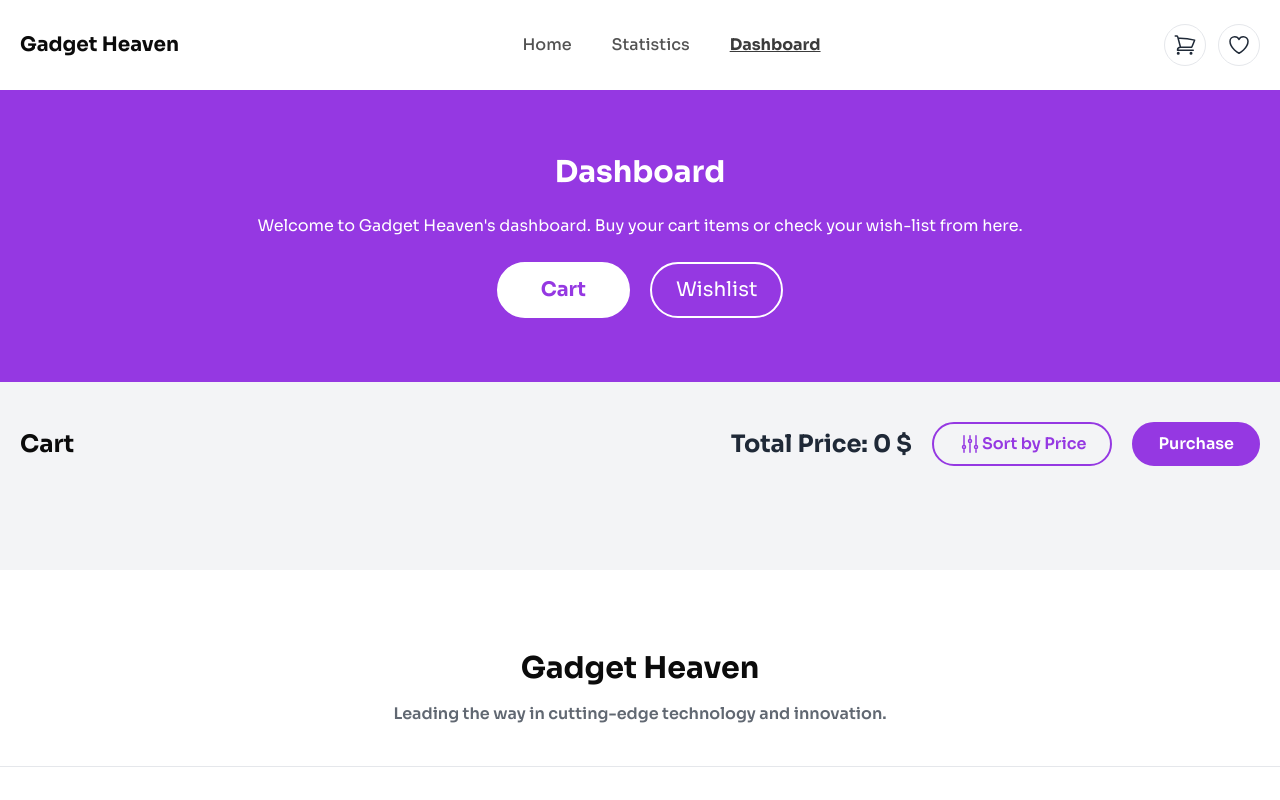
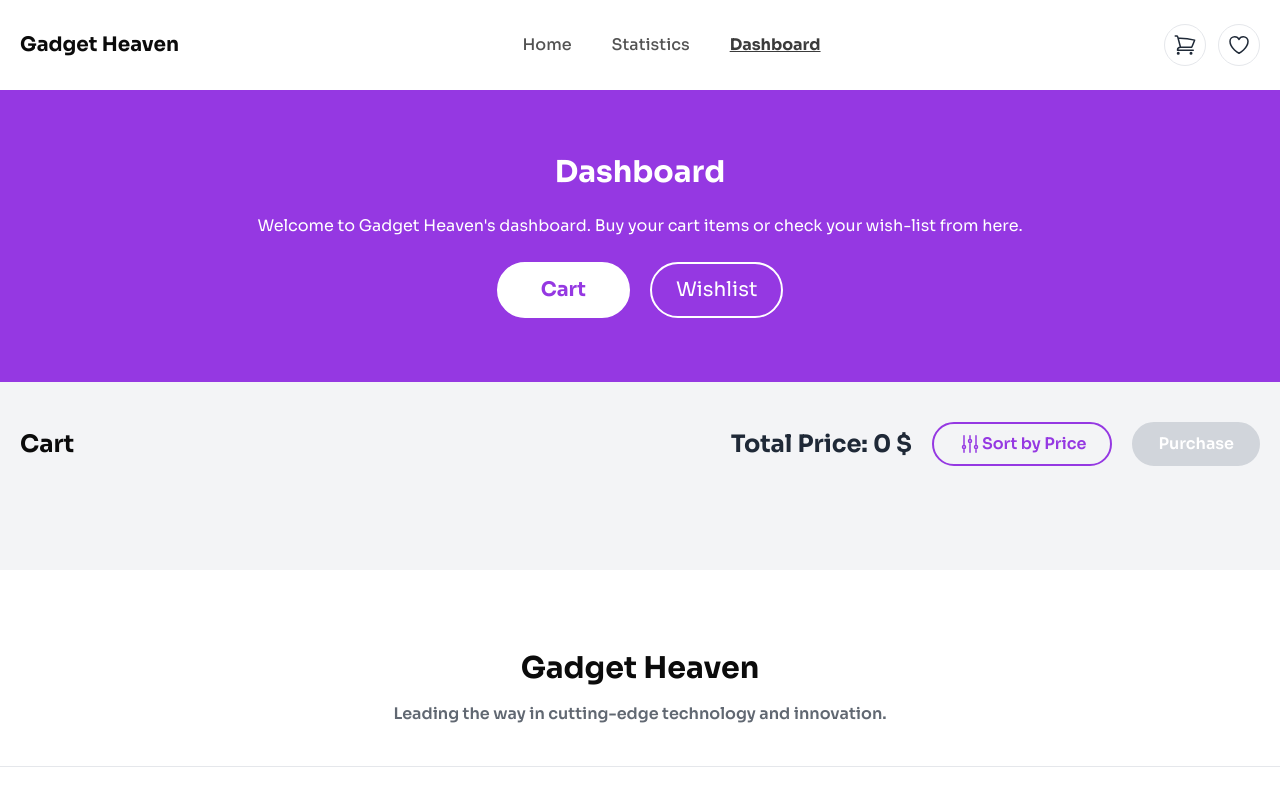
Before and after one commit to programming-hero-web-course-4/b10a8-gadget-heaven-itihash-oboshonno, a React (Vite) app: page /dashboard/cart in a window 1280 px wide. Shown: the top 800 px of the page. Built offline with nearby package versions, Linux system fonts and the light colour scheme.

Commit message:
Made purchase button disabled if cart is empty

```diff
--- a/src/components/CartItems/CartItems.jsx
+++ b/src/components/CartItems/CartItems.jsx
@@ -3,7 +3,7 @@ import CartItem from "../CartItem/CartItem";
 import { removingIdFromCart, theCartIdHolder } from "../Utility/addToLocal";
 import { useLoaderData, useNavigate } from "react-router-dom";
 import { ToastContainer } from "react-toastify";
-import paymentImg from "../../../public/complete.png";
+import paymentImg from "../../assets/complete.png";
 
 const CartItems = () => {
   const allGadgets = useLoaderData();
@@ -105,8 +105,9 @@ const CartItems = () => {
             Sort by Price
           </button>
           <button
+            disabled={cartItems.length < 1}
             onClick={purchase}
-            className="font-semibold bg-primPink text-white border-2 border-primPink px-6 py-2 rounded-full hover:bg-[#a62ff2] hover:border-[#a62ff2] transition-colors"
+            className={cartItems.length < 1 ? "font-semibold bg-gray-300 text-white border-2 border-gray-300 px-6 py-2 rounded-full" : "font-semibold bg-primPink text-white border-2 border-primPink px-6 py-2 rounded-full hover:bg-[#a62ff2] hover:border-[#a62ff2] transition-colors"}
           >
             Purchase
           </button>
@@ -136,7 +137,10 @@ const CartItems = () => {
               <div className="modal-action flex justify-center">
                 <form method="dialog">
                   {/* if there is a button in form, it will close the modal */}
-                  <button onClick={() => navigate('/')} className="px-6 py-2 font-semibold rounded-xl bg-gray-100 text-primBlack hover:bg-gray-300">
+                  <button
+                    onClick={() => navigate("/")}
+                    className="px-6 py-2 font-semibold rounded-xl bg-gray-100 text-primBlack hover:bg-gray-300"
+                  >
                     Close
                   </button>
                 </form>
```
Also changed, not shown: src/assets/complete.png (renamed from public/complete.png).
